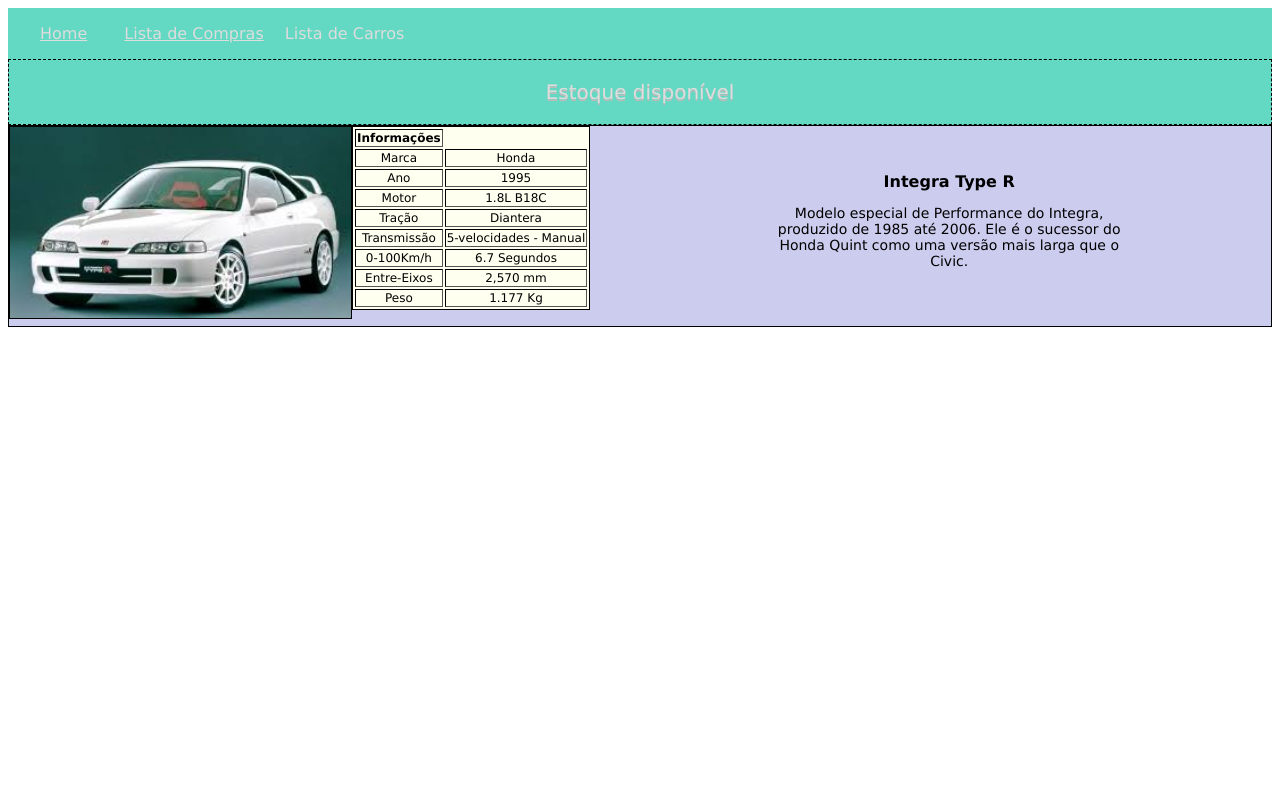
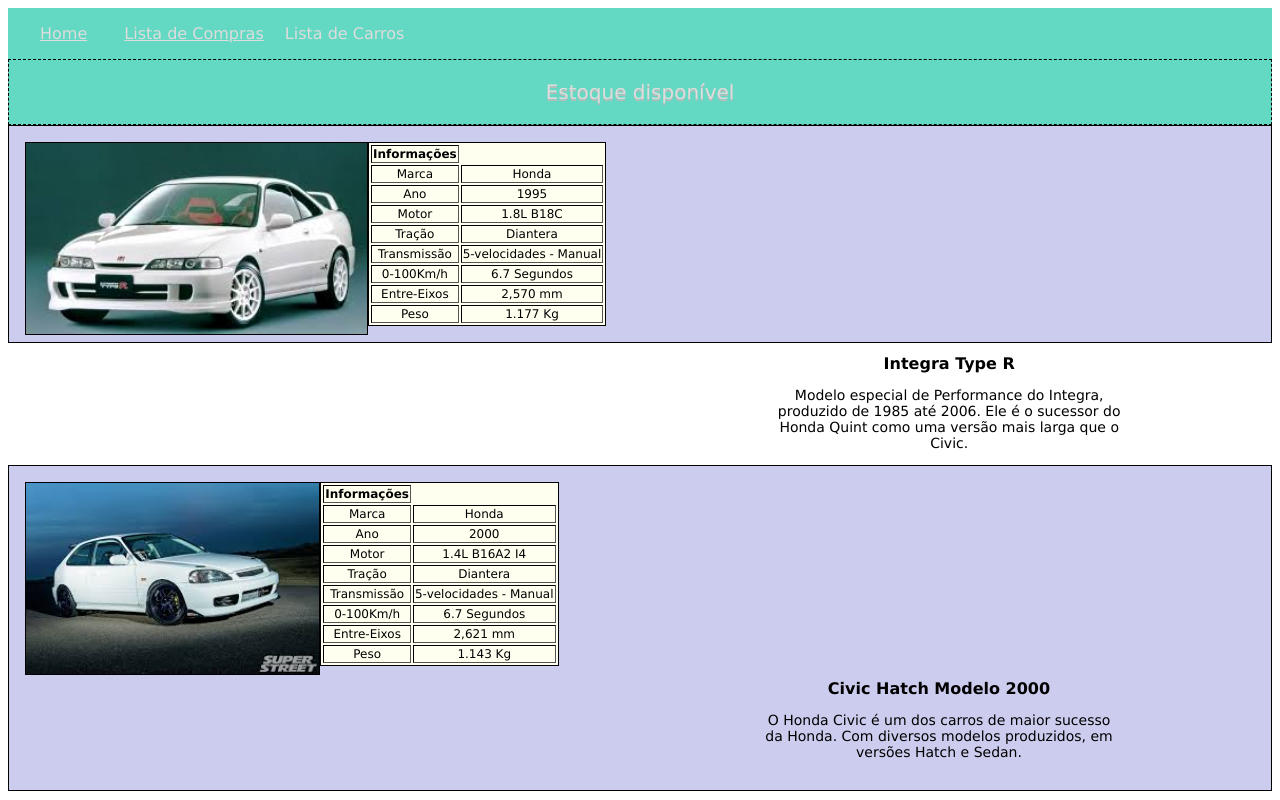
Before and after one commit to Gustalinux/FirstProject, a plain HTML site: page ListaCarros.html in a window 1280 px wide. Drawn offline with Linux system fonts and the light colour scheme.

Commit message:
Novo carro

```diff
--- a/ListaCarros.html
+++ b/ListaCarros.html
@@ -15,7 +15,7 @@
 	<div id="header">
 		Estoque disponível
 	</div>
-	<article id="article">
+	<div id="article">
 	<img src="source/IntegraTypeR.png" alt="Honda Integra Type R" title="O Integra Type R, um famoso carro da Honda" height="191" id="infobox">
 	<table id="table-art" border="1">
 		<thead>
@@ -74,10 +74,74 @@
             </tr>
 		</tbody>
 	</table>
-	</article>
-	<aside id="info">
+	</div>
+	<div id="info">
 	<h1>Integra Type R</h1>
 	<p>Modelo especial de Performance do Integra, produzido de 1985 até 2006. Ele é o sucessor do Honda Quint como uma versão mais larga que o Civic.</p>
-	</aside>
+	</div>
+	<div id="article">
+	<img src="source/CivicHatch00.png" alt="Honda Civic Hatch 2000" title="O Civic, na sua quarta sexta geração" height="191" id="infobox">
+	</article>
+		<table id="table-art" border="1">
+		<thead>
+		<tr>
+			<th>Informações</th>
+		</tr>
+		</thead>
+
+		<tbody>
+			<tr>
+                <td>Marca</td>
+                <td>Honda</td>
+            </tr>
+		</tbody>
+		<tbody>
+			<tr>
+                <td>Ano</td>
+                <td>2000</td>
+            </tr>
+		</tbody>
+		<tbody>
+			<tr>
+                <td>Motor</td>
+                <td>1.4L B16A2 I4</td>
+            </tr>
+		</tbody>
+		<tbody>
+			<tr>
+                <td>Tração</td>
+                <td>Diantera</td>
+            </tr>
+		</tbody>
+		<tbody>
+			<tr>
+                <td>Transmissão</td>
+                <td>5-velocidades - Manual</td>
+            </tr>
+		</tbody>
+		<tbody>
+		<tbody>
+			<tr>
+                <td>0-100Km/h</td>
+                <td>6.7 Segundos</td>
+            </tr>
+		</tbody>
+		<tbody>
+			<tr>
+                <td>Entre-Eixos</td>
+                <td>2,621 mm</td>
+            </tr>
+		</tbody>
+		<tbody>
+			<tr>
+                <td>Peso</td>
+                <td>1.143 Kg</td>
+            </tr>
+		</tbody>
+	</table>
+	<aside id="info">
+	<h1>Civic Hatch Modelo 2000</h1>
+	<p>O Honda Civic é um dos carros de maior sucesso da Honda. Com diversos modelos produzidos, em versões Hatch e Sedan.</p>
+	</div>
 </body>
 </html>
--- a/css/design.css
+++ b/css/design.css
@@ -27,13 +27,12 @@
 	text-align: center;
 }
 #article {
-	padding-bottom: 1em;
+	padding:1em;
 	background-color: #CCCCEE;
 	border: 1px solid black;
 }
 #info {
 	margin-left: 60%;
-	margin-top:-12em;
 	margin-right: 10em;
 	color: #000;
 	font-family: verdana;
```
Also changed, not shown: source/CivicHatch00.png (added).
